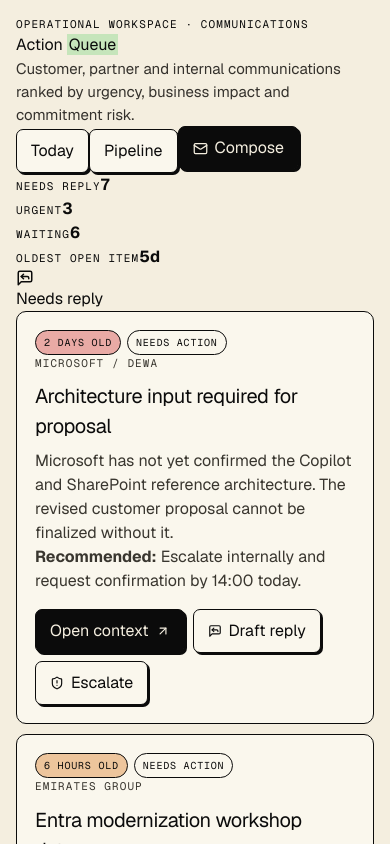
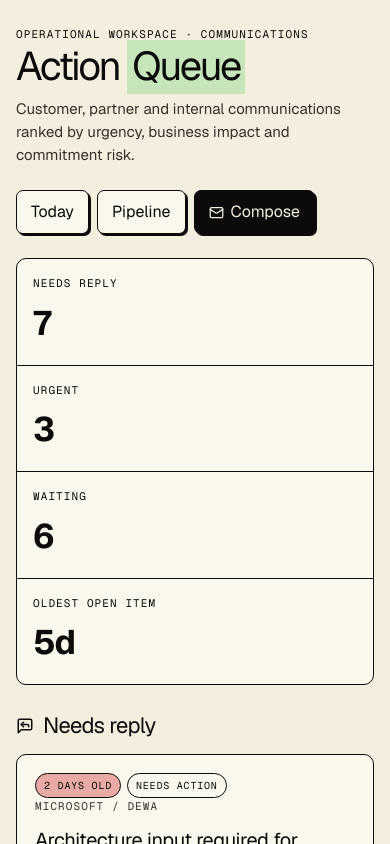
Before and after one commit to Profitech123/armis-sales-os, a Next.js app: page /communications in a window 390 px wide. Shown: the top 844 px of the page. Built offline with nearby package versions, Linux system fonts and the light colour scheme.

Commit message:
Extend design system for communications, meetings, proposals and tenders

```diff
--- a/src/app/globals.css
+++ b/src/app/globals.css
@@ -19,6 +19,7 @@
 body { margin: 0; background: var(--paper); color: var(--ink); font-family: var(--font-sans), Arial, sans-serif; }
 button, a { font: inherit; }
 a { color: inherit; text-decoration: none; }
+ul { padding-left: 20px; }
 
 .app-shell { min-height: 100vh; padding: 26px; }
 .container { width: min(1500px, 100%); margin: 0 auto; }
@@ -26,6 +27,9 @@
 .header-grid { display: grid; grid-template-columns: 1fr auto; gap: 24px; align-items: start; }
 .compact-header { margin-top: 16px; }
 .title { font-size: clamp(42px, 6vw, 84px); line-height: .9; letter-spacing: -.06em; margin: 0; max-width: 1000px; }
+.page-header { display:grid; grid-template-columns:1fr auto; gap:24px; align-items:end; margin:10px 0 24px; }
+.page-title { font-size:clamp(40px,5vw,72px); line-height:.95; letter-spacing:-.055em; margin:4px 0 12px; }
+.header-actions { display:flex; flex-wrap:wrap; gap:8px; justify-content:flex-end; }
 .marker { background: var(--green); padding: 0 .12em .05em; box-decoration-break: clone; }
 .subtitle { max-width: 760px; font-size: 15px; line-height: 1.55; color: #34312c; }
 .sync-panel { border-left: 2px solid var(--ink); padding-left: 18px; min-width: 260px; }
@@ -35,16 +39,23 @@
 .button.active, .button.dark { background: var(--ink); color: var(--paper); }
 .back-link { display:inline-flex; gap:7px; align-items:center; border-bottom:1px solid var(--ink); padding-bottom:4px; }
 .icon-link { display:inline-flex; border:1px solid var(--ink); border-radius:6px; padding:5px; }
+.text-link { display:inline-flex; align-items:center; gap:5px; border:0; border-bottom:1px solid var(--ink); padding:0 0 3px; background:transparent; cursor:pointer; }
 .card { border: 1.5px solid var(--ink); border-radius: 10px; background: var(--surface); padding: 18px; }
 .intelligence { background: #050505; color: var(--paper); border-radius: 14px; padding: clamp(24px, 5vw, 54px); margin: 22px 0 28px; }
 .intelligence h2 { font-size: clamp(28px, 4vw, 56px); line-height: 1.08; letter-spacing: -.04em; margin: 20px 0 16px; max-width: 1200px; }
 .intelligence .highlight { background: var(--green); color: var(--ink); padding: 0 .12em; }
+.compact-intelligence { padding:clamp(24px,3vw,38px); }
+.compact-intelligence h2 { font-size:clamp(26px,3vw,44px); }
 .grid { display: grid; gap: 16px; }
 .grid-3 { grid-template-columns: repeat(3, minmax(0, 1fr)); }
 .section-title { display:flex; align-items:center; gap: 12px; margin: 28px 0 12px; }
 .section-title span { border: 1.5px solid var(--ink); border-radius: 999px; padding: 4px 8px; }
 .metric { min-height: 145px; display:flex; flex-direction:column; justify-content:space-between; }
 .metric strong { font-size: 34px; letter-spacing: -.04em; }
+.metric-strip { display:grid; grid-template-columns:repeat(4,1fr); border:1.5px solid var(--ink); border-radius:10px; overflow:hidden; margin-bottom:24px; background:var(--surface); }
+.metric-strip div { padding:16px; border-right:1px solid var(--ink); display:grid; gap:6px; }
+.metric-strip div:last-child { border-right:0; }
+.metric-strip strong { font-size:34px; letter-spacing:-.04em; }
 .chips { display:flex; flex-wrap:wrap; gap:6px; }
 .chip { border:1px solid var(--ink); border-radius:999px; padding:5px 8px; font: 10px var(--font-mono), monospace; text-transform:uppercase; letter-spacing:.08em; }
 .chip.red { background:var(--red); } .chip.orange { background:var(--orange); } .chip.green { background:var(--green); } .chip.blue { background:var(--blue); } .chip.yellow { background:var(--yellow); }
@@ -65,6 +76,7 @@
 .workspace-main { min-width:0; }
 .right-rail { display:grid; gap:14px; position:sticky; top:18px; }
 .stack { display:grid; gap:10px; }
+.stack.compact { gap:8px; }
 .row-card { display:grid; grid-template-columns:auto 1fr auto; align-items:center; gap:14px; }
 .number { font-family:var(--font-mono), monospace; font-size:11px; }
 .timeline { border-left:2px solid var(--ink); margin-left:12px; }
@@ -72,12 +84,62 @@
 .timeline div::before { content:""; width:10px; height:10px; border:2px solid var(--ink); background:var(--paper); border-radius:50%; position:absolute; left:-7px; top:2px; }
 .timeline span { font:11px var(--font-mono), monospace; }
 .timeline p { margin:0; }
+.column-heading { display:flex; align-items:center; gap:9px; margin-bottom:12px; }
+.column-heading h2 { margin:0; font-size:22px; letter-spacing:-.03em; }
+.queue-grid { display:grid; grid-template-columns:repeat(3,minmax(0,1fr)); gap:18px; align-items:start; }
+.queue-card { min-height:300px; display:flex; flex-direction:column; }
+.queue-card .card-actions { margin-top:auto; }
+.meeting-grid { display:grid; grid-template-columns:minmax(0,1.1fr) minmax(0,1fr) 340px; gap:16px; align-items:start; }
+.transcript-panel { max-height:760px; overflow:auto; }
+.transcript-list { display:grid; }
+.transcript-row { display:grid; grid-template-columns:52px 1fr; gap:14px; padding:16px 0; border-top:1px solid #a49d90; }
+.transcript-row p { margin:4px 0 0; }
+.insight-block { padding:14px 0; border-top:1px solid #a49d90; }
+.insight-block:first-of-type { border-top:0; }
+.action-panel { position:sticky; top:18px; }
+.action-item { border:1px solid var(--ink); border-radius:8px; padding:12px; display:grid; grid-template-columns:auto 1fr; gap:10px; align-items:start; }
+.action-item p { margin:0; }
+.action-item .button { grid-column:2; width:max-content; }
+.number-stamp { font:10px var(--font-mono), monospace; border:1px solid var(--ink); border-radius:999px; padding:4px 6px; }
+.proposal-grid { display:grid; grid-template-columns:230px minmax(0,1fr) 340px; gap:18px; align-items:start; }
+.section-nav { position:sticky; top:18px; display:grid; gap:6px; }
+.section-link { text-align:left; border:0; border-bottom:1px solid #9f988b; background:transparent; padding:10px 6px; cursor:pointer; }
+.section-link.active-section { background:var(--green); border:1px solid var(--ink); border-radius:6px; }
+.document-surface { border:1.5px solid var(--ink); border-radius:10px; background:#fffdf5; padding:clamp(28px,4vw,58px); min-height:900px; box-shadow:7px 7px 0 #c7bdab; }
+.document-surface h2 { font-size:clamp(32px,4vw,54px); line-height:1; letter-spacing:-.045em; margin:20px 0 28px; }
+.document-surface h3 { font-size:23px; margin-top:34px; }
+.document-surface p { font-size:16px; line-height:1.75; }
+.proposal-callout { border-left:6px solid var(--green-strong); background:var(--paper-2); padding:18px; margin-top:32px; }
+.coverage-row, .deadline-row { display:flex; align-items:center; justify-content:space-between; gap:12px; border-top:1px solid #a49d90; padding:12px 0; }
+.coverage-row strong { font-size:22px; }
+.review-item { border-top:1px solid #a49d90; padding:14px 0; }
+.tender-grid { display:grid; grid-template-columns:minmax(0,1fr) 330px; gap:18px; align-items:start; }
+.deadline-row div { display:grid; gap:4px; }
+.deadline-row div span { color:var(--muted); font-size:13px; }
+
+@media (max-width: 1100px) {
+  .queue-grid, .meeting-grid, .proposal-grid, .tender-grid { grid-template-columns:1fr; }
+  .action-panel, .section-nav { position:static; }
+  .proposal-grid .section-nav { grid-template-columns:repeat(2,minmax(0,1fr)); }
+}
 
 @media (max-width: 900px) {
   .app-shell { padding:16px; }
-  .header-grid, .grid-3, .deal-header, .workspace-grid { grid-template-columns:1fr; }
+  .header-grid, .grid-3, .deal-header, .workspace-grid, .page-header { grid-template-columns:1fr; }
+  .header-actions { justify-content:flex-start; }
   .sync-panel { border-left:0; border-top:2px solid var(--ink); padding:14px 0 0; }
   .right-rail { position:static; }
   .row-card { grid-template-columns:auto 1fr; }
   .row-card .chip { grid-column:2; width:max-content; }
+  .metric-strip { grid-template-columns:repeat(2,1fr); }
+  .metric-strip div:nth-child(2) { border-right:0; }
+  .metric-strip div:nth-child(-n+2) { border-bottom:1px solid var(--ink); }
 }
+
+@media (max-width: 600px) {
+  .metric-strip { grid-template-columns:1fr; }
+  .metric-strip div { border-right:0; border-bottom:1px solid var(--ink); }
+  .metric-strip div:last-child { border-bottom:0; }
+  .proposal-grid .section-nav { grid-template-columns:1fr; }
+  .document-surface { padding:24px; min-height:auto; box-shadow:4px 4px 0 #c7bdab; }
+}
```
